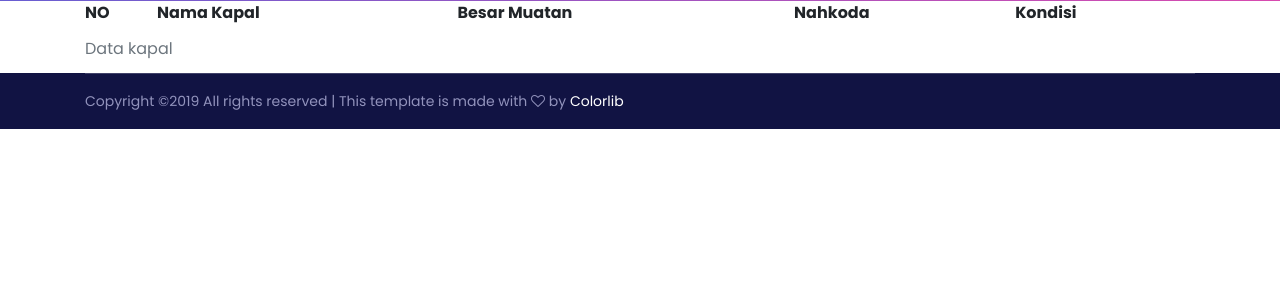
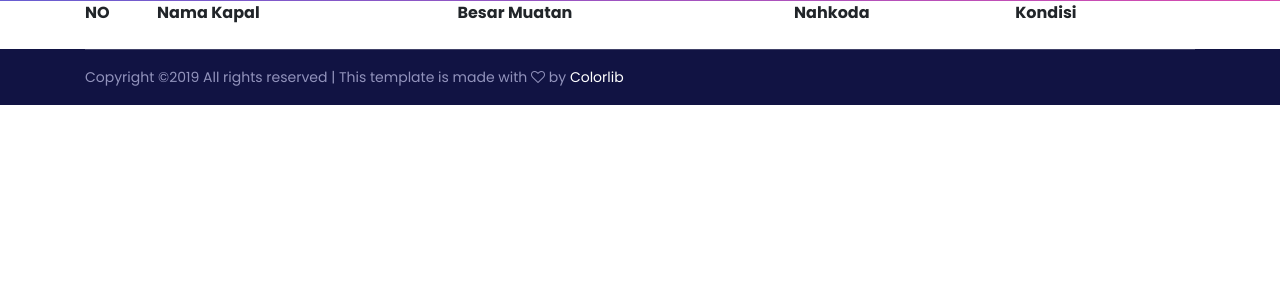
Before and after one commit to PrinandaRahmatullah/2019-INF206-E-NelayanOnData, a PHP site: page /kapal.php in a window 1280 px wide. Shown: the part 111-405 px from the top of the page. Run offline with PHP 8.4, Linux system fonts and the light colour scheme; lists and menus that the app fills with data are empty; grey boxes are pictures that could not be loaded.

Commit message:
edit
kapal.php

```diff
--- a/kapal.php
+++ b/kapal.php
@@ -100,7 +100,7 @@ $link = mysqli_connect($dbhost,$dbuser,$dbpass,$dbname);
         <div class="container">
 
         <table class="data-table col-12">
-        <caption class="title">Data kapal</caption>
+        <caption class="title"></caption>
         <thead>
             <tr>
                 <th>NO</th>
```
